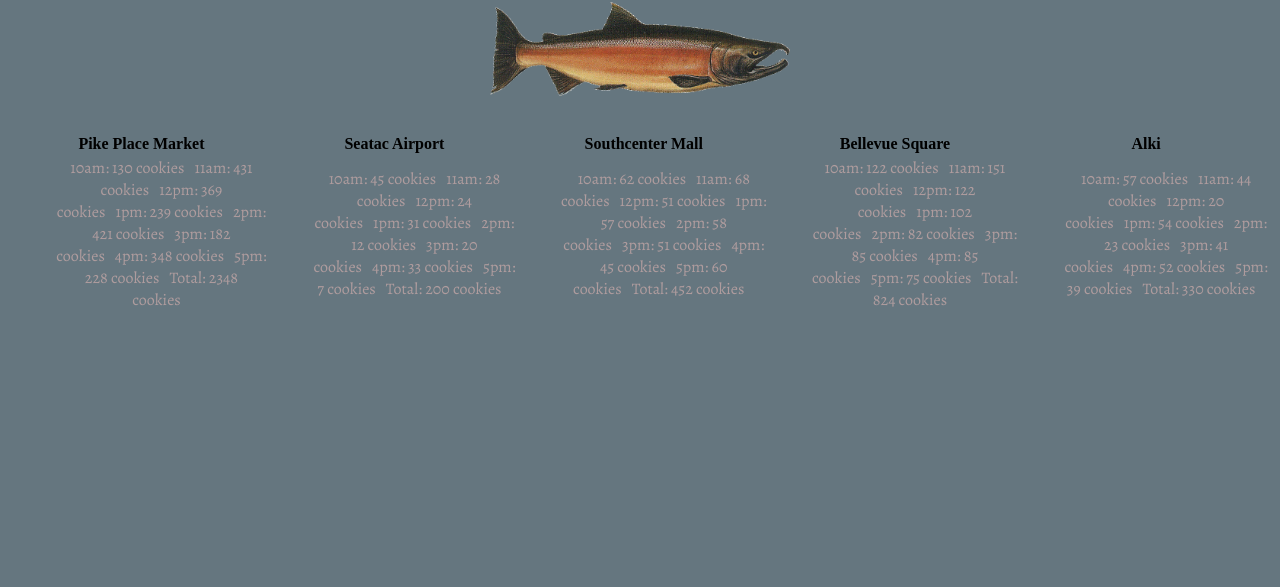
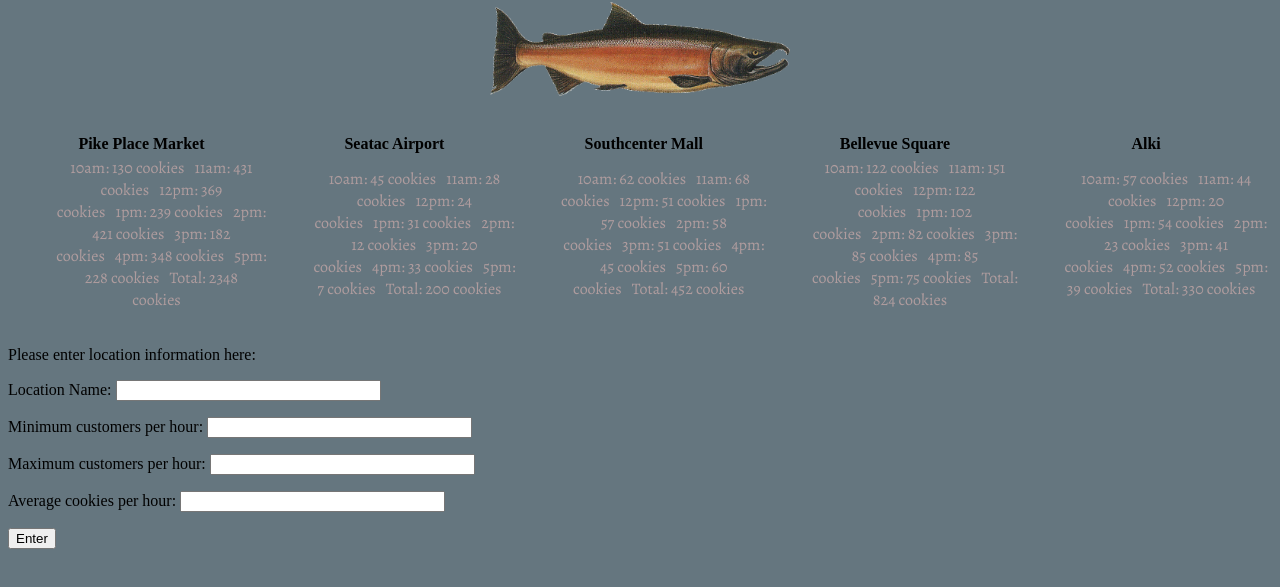
Before and after one commit to ginaleegossett/cookie-stand, a plain HTML site: page sales.html in a window 1280 px wide. Shown: the part 71-658 px from the top of the page. Drawn offline with nearby package versions, Linux system fonts and the light colour scheme.

Commit message:
Added a new location entry form to sales.html

```diff
--- a/sales.html
+++ b/sales.html
@@ -28,7 +28,22 @@
 			<td><ul id="bellevue"></ul></td>
 			<td><ul id="alki"></ul></td>
 		</tr>
-</table>
+	</table>
+
+	<form id='newLocation'>
+		<p>Please enter location information here: </p>
+		<p>Location Name:
+			<input type='text' name='locName' size='30' /></p>
+		<p>Minimum customers per hour:
+			<input type='text' name='minCust' size='30' /></p>
+		<p>Maximum customers per hour:
+			<input type='text' name='maxCust' size='30' /></p>
+		<p>Average cookies per hour:
+			<input type='text' name='avgCookies' size='30' /></p>
+
+		<button id='newLocInfo' type='click'>Enter</button>
+
+	</form>
 
 	<script src="app.js"></script>
 </body>
```
Also changed, not shown: style.css (line endings or trailing spaces), 1 other file.
